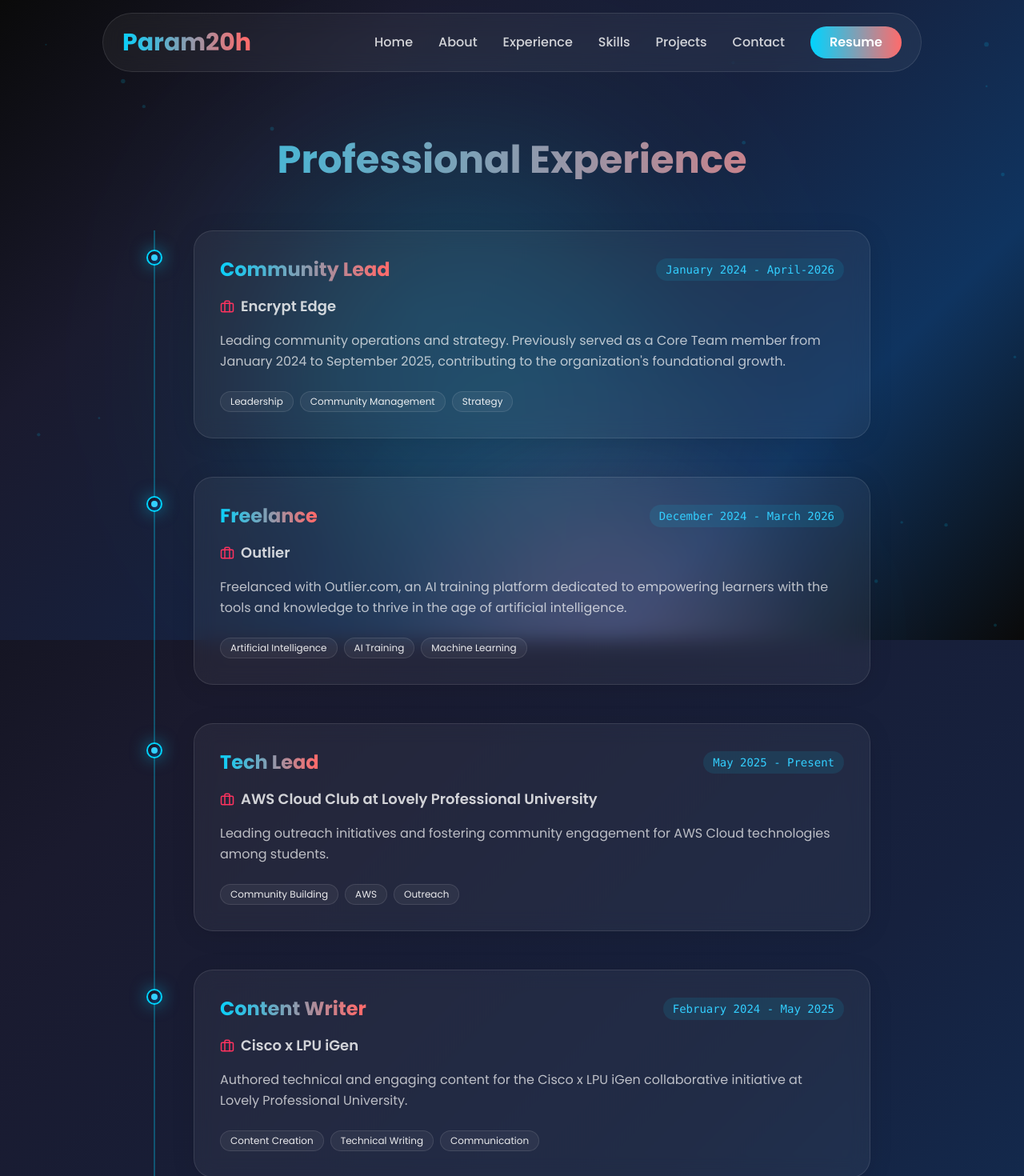
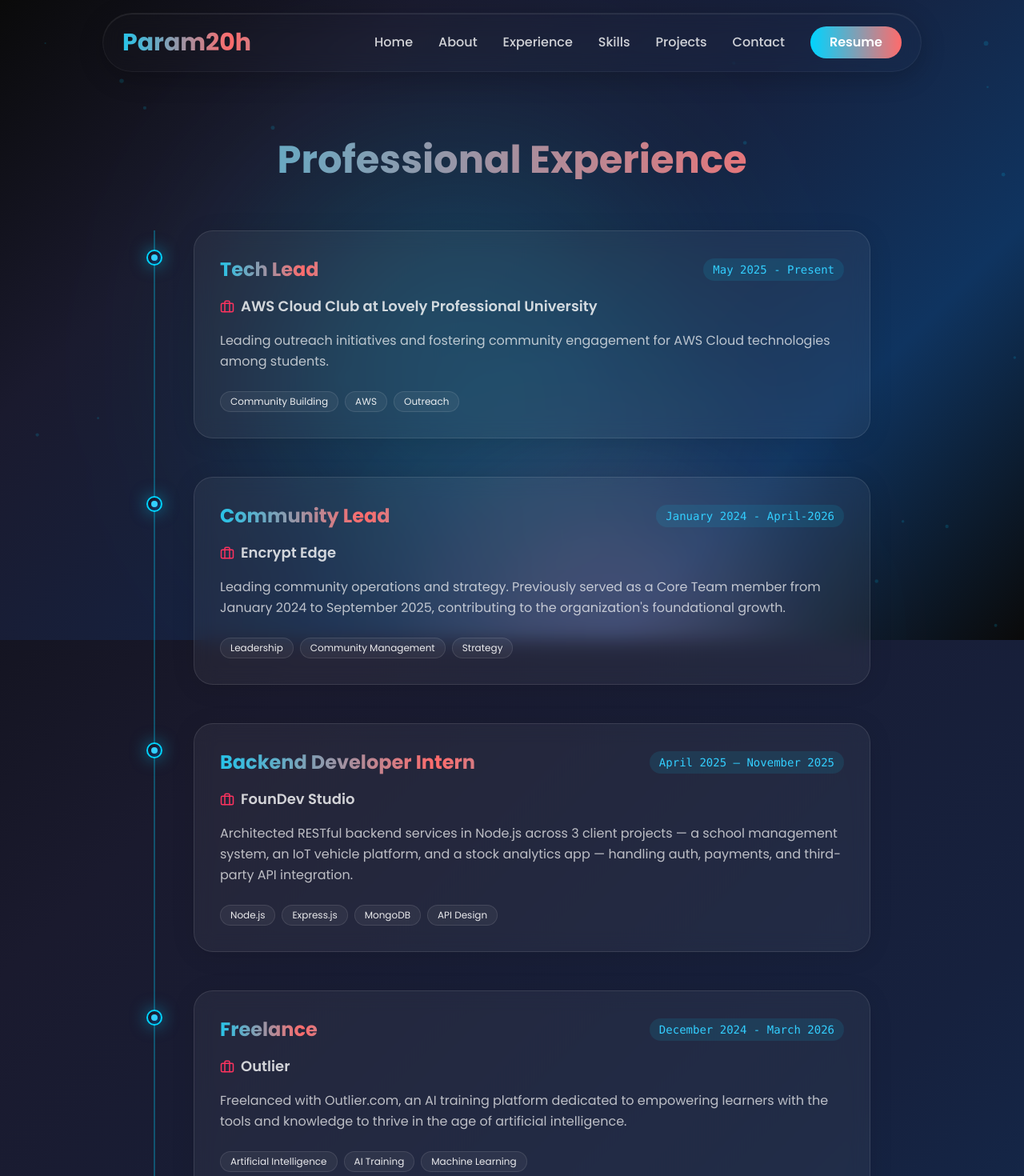
Before and after one commit to param20h/param20h.github.io, a Next.js app: page /experience in a window 1280 px wide. Shown: the top 1470 px of the page at 80% size. Built offline with nearby package versions, Linux system fonts and the light colour scheme.

Commit message:
fix: changed navbar and added project

```diff
--- a/components/Navigation.tsx
+++ b/components/Navigation.tsx
@@ -31,9 +31,14 @@ export default function Navigation() {
       <motion.nav
         initial={{ y: -100, opacity: 0 }}
         animate={{ y: 0, opacity: 1 }}
-        className={`pointer-events-auto transition-all duration-300 rounded-full border border-white/10 ${isScrolled
-          ? "bg-[#0a0a0a]/80 backdrop-blur-xl shadow-[0_8px_32px_rgba(0,0,0,0.5)] w-[95%] max-w-5xl"
-          : "bg-white/5 backdrop-blur-md w-[100%] max-w-7xl md:w-[95%] md:max-w-5xl"
+        className={`pointer-events-auto transition-all duration-500 rounded-full
+border border-white/5
+backdrop-blur-md
+bg-white/[0.01]
+shadow-[0_8px_32px_rgba(0,0,0,0.2),inset_0_1px_1px_rgba(255,255,255,0.1)]
+${isScrolled
+            ? "w-[95%] max-w-5xl"
+            : "w-full max-w-7xl md:w-[95%] md:max-w-5xl"
           }`}
       >
         <div className="px-6 py-4">
--- a/data/portfolio.ts
+++ b/data/portfolio.ts
@@ -58,6 +58,47 @@ export const projects: Project[] = [
         status: "live",
         tags: ["open-source"],
     },
+    {
+        title: "Vesta AI — Investment Research Agent",
+        description: "Full-stack investment research platform using Next.js (App Router), TypeScript, Tailwind CSS, and LangGraph.js. Orchestrates a 3-node agentic workflow — Ticker Resolution & Research, Structured Signal Extraction, and Grounded Decisioning — to deliver an Invest/Watch/Pass verdict with confidence scores and pros/cons. Features premium glassmorphic UI with radial mesh gradients, real-time NDJSON streaming, and interactive SVG charts for 5-year financials. 100% free-tier stack using Gemini 2.5 Flash, Tavily, and FMP APIs.",
+        iconName: "brain",
+        tech: ["Next.js", "TypeScript", "Tailwind CSS", "LangGraph.js", "Google Gemini", "Tavily API", "FMP API"],
+        liveUrl: "https://ai-investment-planner-amber.vercel.app",
+        githubUrl: "https://github.com/param20h/Ai-investment-planner",
+        status: "live",
+
+    },
+    {
+        title: "ParkControl Sentinel — AI Parking Congestion Intelligence",
+        description: "AI-powered command-center dashboard built for Bengaluru Traffic Police to monitor and mitigate parking-induced traffic congestion. Processes 298K+ spatial violation logs using DBSCAN hotspot clustering, Pearson correlation for congestion mapping, a What-If enforcement simulator, and a bounded knapsack AI dispatch optimizer. Includes real-road OSRM routing, economic/environmental impact analytics, and Leaflet-based heatmaps with dynamic downsampling.",
+        iconName: "brain",
+        tech: ["React", "Vite", "FastAPI", "Scikit-Learn", "Leaflet.js", "Recharts", "NumPy", "Pandas"],
+        liveUrl: "https://gridlock-frontend.vercel.app",
+        githubUrl: "https://github.com/param20h/Parking-control",
+        status: "live",
+
+    },
+    {
+        title: "FlatMate — Shared Expenses Tracker",
+        description: "Premium full-stack shared expenses tracker for flatmates featuring a 19-anomaly CSV detection engine, time-scoped membership calculations, historical USD-to-INR conversions, and a greedy debt-simplification algorithm to minimize total bank transfers. Full JWT auth, 9-table PostgreSQL schema with Knex.js migrations, and 24 unit/integration tests covering import anomalies, balance splits, and currency conversions.",
+        iconName: "brain",
+        tech: ["React", "Vite", "Tailwind CSS", "Node.js", "Express.js", "Knex.js", "PostgreSQL", "JWT"],
+        liveUrl: "https://spreetail-seven.vercel.app",
+        githubUrl: "https://github.com/param20h/Spreetail",
+        status: "live",
+
+    },
+    {
+        title: "DeepFake Detector — AI Media Forensics System",
+        description: "Comprehensive deepfake detection system with multiple interfaces: a Next.js web dashboard, Chrome browser extension, and FastAPI REST API backend. Analyzes images and video files using PyTorch deep learning models with configurable confidence thresholds. The browser extension enables instant scanning of images on any website, while the API provides programmatic access for integration.",
+        iconName: "brain",
+        tech: ["Next.js", "TypeScript", "FastAPI", "PyTorch", "OpenCV", "Chrome Extension", "Python"],
+        liveUrl: "https://deep-fake-mu.vercel.app",
+        githubUrl: "https://github.com/param20h/Deep-Fake",
+        status: "live",
+
+    },
+
     {
         title: "Image Caption Generator",
         description: "A deep learning-powered image captioning system that generates rich, human-like descriptions using both a pretrained transformer (Salesforce BLIP) and a custom CNN-LSTM architecture. Combines state-of-the-art inference with full pipeline model training for robust and flexible caption generation.",
@@ -159,11 +200,25 @@ export const projects: Project[] = [
 
 export const experiences = [
     {
+        company: "AWS Cloud Club at Lovely Professional University",
+        role: "Tech Lead",
+        date: "May 2025 - Present",
+        description: "Leading outreach initiatives and fostering community engagement for AWS Cloud technologies among students.",
+        tech: ["Community Building", "AWS", "Outreach"],
+    },
+    {
         company: "Encrypt Edge",
         role: "Community Lead",
         date: "January 2024 - April-2026",
         description: "Leading community operations and strategy. Previously served as a Core Team member from January 2024 to September 2025, contributing to the organization's foundational growth.",
         tech: ["Leadership", "Community Management", "Strategy"],
+    },
+    {
+        company: "FounDev Studio",
+        role: "Backend Developer Intern",
+        date: "April 2025 – November 2025",
+        description: "Architected RESTful backend services in Node.js across 3 client projects — a school management system, an IoT vehicle platform, and a stock analytics app — handling auth, payments, and third-party API integration.",
+        tech: ["Node.js", "Express.js", "MongoDB", "API Design"],
     },
     {
         company: "Outlier",
@@ -172,13 +227,7 @@ export const experiences = [
         description: "Freelanced with Outlier.com, an AI training platform dedicated to empowering learners with the tools and knowledge to thrive in the age of artificial intelligence.",
         tech: ["Artificial Intelligence", "AI Training", "Machine Learning"],
     },
-    {
-        company: "AWS Cloud Club at Lovely Professional University",
-        role: "Tech Lead",
-        date: "May 2025 - Present",
-        description: "Leading outreach initiatives and fostering community engagement for AWS Cloud technologies among students.",
-        tech: ["Community Building", "AWS", "Outreach"],
-    },
+
     {
         company: "Cisco x LPU iGen",
         role: "Content Writer",
```
